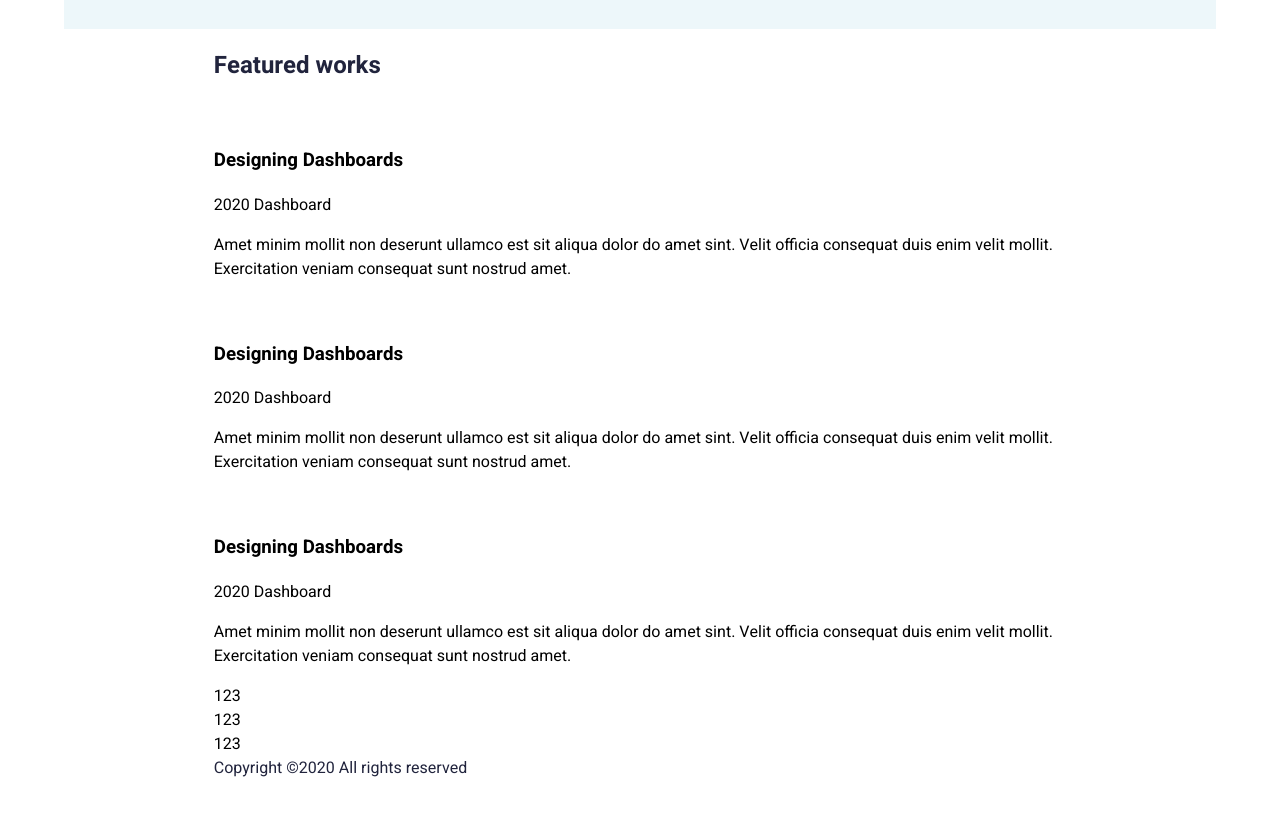
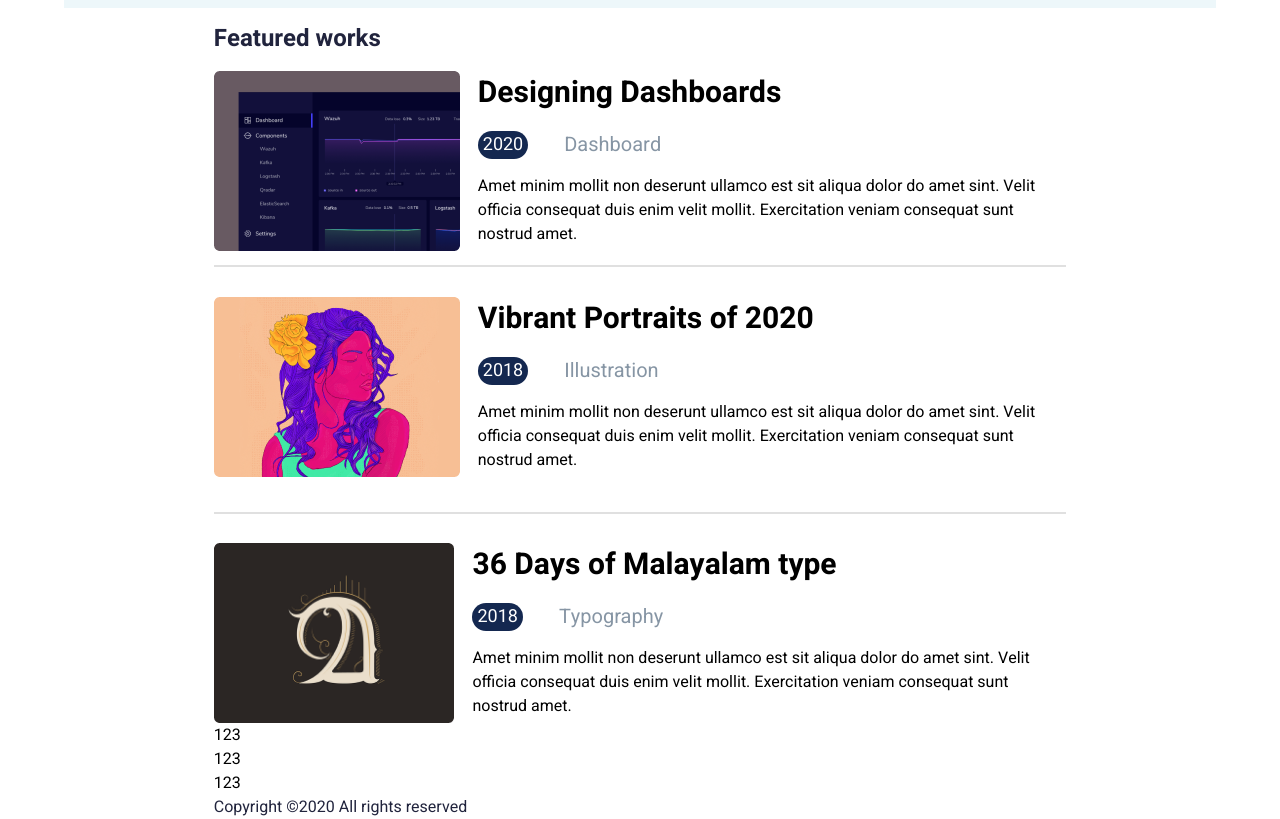
Before and after one commit to ivansheshin/Portfolio, a website: page app/index.html in a window 1280 px wide. Shown: the part 880-1699 px from the top of the page. Before the commit the page ends 1660 px from the top, so only its background shows below. Drawn offline with Linux system fonts and the light colour scheme.

Commit message:
Стилизация работ на главной странице

```diff
--- a/app/index.html
+++ b/app/index.html
@@ -32,7 +32,7 @@
                     Velit officia consequat duis enim velit mollit. Exercitation veniam consequat sunt nostrud amet.</p>
                 <button class="resume__button">Download Resume</button>
             </div>
-            <img class="resume__img" src="./images/avatar.png" width="243" height="243">
+            <img class="resume__img" src="./images/avatar.png" width="243" height="243" alt="avatar">
         </section>
     </div>
     <div class="background">
@@ -71,12 +71,13 @@
     <div class="index-container">
         <section class="works">
             <h2 class="works__header">Featured works</h2>
-            <div class="works__content">
-                <a href="">
-                    <img class="works__image" alt="">
+            <a href="#" aria-label="work's page">
+                <div class="works__content works__content_first">
+
+                    <img class="works__image" alt="dashboard" src="./images/dashboard.png" width="246" height="180">
                     <div class="works__text-content">
                         <h3 class="works__title">Designing Dashboards</h3>
-                        <div class="works__type">
+                        <div class="works__info">
                             <span class="works__data">2020</span>
                             <span class="works__type">Dashboard</span>
                         </div>
@@ -84,39 +85,43 @@
                             Velit officia consequat duis enim velit mollit. Exercitation veniam consequat sunt nostrud
                             amet.</p>
                     </div>
-                </a>
-            </div>
-            <div class="works__content">
-                <a href="">
-                    <img class="works__image" alt="">
+
+                </div>
+            </a>
+            <a href="#" aria-label="work's page">
+                <div class="works__content works__content_second">
+
+                    <img class="works__image" alt="girl's portrait" src="./images/portrait.png" width="246" height="180">
                     <div class="works__text-content">
-                        <h3 class="works__title">Designing Dashboards</h3>
-                        <div class="works__type">
-                            <span class="works__data">2020</span>
-                            <span class="works__type">Dashboard</span>
+                        <h3 class="works__title">Vibrant Portraits of 2020</h3>
+                        <div class="works__info">
+                            <span class="works__data">2018</span>
+                            <span class="works__type">Illustration</span>
                         </div>
                         <p class="works__text">Amet minim mollit non deserunt ullamco est sit aliqua dolor do amet sint.
                             Velit officia consequat duis enim velit mollit. Exercitation veniam consequat sunt nostrud
                             amet.</p>
                     </div>
-                </a>
-            </div>
-            <div class="works__content">
-                <a href="">
-                    <img class="works__image" alt="">
+
+                </div>
+            </a>
+            <a href="#" aria-label="work's page">
+                <div class="works__content" >
+
+                    <img class="works__image" alt="malayalam" src="./images/malayalam.png" width="246" height="180">
                     <div class="works__text-content">
-                        <h3 class="works__title">Designing Dashboards</h3>
-                        <div class="works__type">
-                            <span class="works__data">2020</span>
-                            <span class="works__type">Dashboard</span>
+                        <h3 class="works__title">36 Days of Malayalam type</h3>
+                        <div class="works__info">
+                            <span class="works__data">2018</span>
+                            <span class="works__type">Typography</span>
                         </div>
                         <p class="works__text">Amet minim mollit non deserunt ullamco est sit aliqua dolor do amet sint.
                             Velit officia consequat duis enim velit mollit. Exercitation veniam consequat sunt nostrud
                             amet.</p>
                     </div>
-                </a>
-            </div>
 
+                </div>
+            </a>
 
         </section>
     </div>
--- a/app/scss/header.scss
+++ b/app/scss/header.scss
@@ -11,10 +11,5 @@
 }
 .header-nav-list{
     display: flex;
-    &__item{
-        margin-right: 36px;
-    }
-    &:last-child{
-        margin-right: 0;
-    }
+    gap: 36px;
 }
--- a/app/scss/posts.scss
+++ b/app/scss/posts.scss
@@ -9,6 +9,10 @@
     &__content{
         display: flex;
         justify-content: space-between;
+        gap: 20px;
+
+        // align-self: center;
+        // justify-self: center;
     }
     &-navigation__title{
         font-size: 22px;
@@ -17,11 +21,10 @@
     }
     &__item{
         background-color: #FFF;
-        margin-right: 20px;
         padding: 24px 21px 35px 23px;
-    }
-    &__item:last-child{
-        margin-right: 0;
+        align-self: center;
+        justify-self: center;
+
     }
     &__desc{
         display: flex;
--- a/app/scss/resume.scss
+++ b/app/scss/resume.scss
@@ -8,6 +8,7 @@
     }
     &__title{
         font-size: 44px;
+        line-height: 60px;
         font-weight: 700;
     }
     &__paragraph{
--- a/app/scss/style.scss
+++ b/app/scss/style.scss
@@ -1,19 +1,24 @@
 @import 'header.scss';
 @import 'resume.scss';
 @import 'posts.scss';
+@import 'works.scss';
 
 
 
 body {
     font-family: 'Heebo', sans-serif;
     font-size: 16px;
+    line-height: 24px;
     max-width: 1152px;
     padding: 0;
     margin: 0 auto;
     box-sizing: border-box;
     color: #21243D;
 }
-
+img{
+    max-width: 100%;
+    height: auto;
+}
 .index-container {
     width: 74%;
     margin: 0 auto;
--- /dev/null
+++ b/app/scss/works.scss
@@ -0,0 +1,67 @@
+.works__content {
+    display: flex;
+    gap: 18px;
+
+    &_first {
+        margin-bottom: 46px;
+        position: relative;
+    }
+    &_first::after{
+        position: absolute;
+        content: "";
+        top: 194px;
+        width: 100%;
+        height: 2px;
+        background-color: #E0E0E0;
+    }
+
+    &_second {
+        margin-bottom: 66px;
+        position: relative;
+    }
+    &_second::after{
+        position: absolute;
+        content: "";
+        top: 215px;
+        width: 100%;
+        height: 2px;
+        background-color: #E0E0E0;
+    }
+}
+
+.works__image {
+    width: 246px;
+    height: 180px;
+}
+
+.works__title {
+    font-size: 30px;
+    line-height: 44px;
+}
+
+.works__title,
+.works__text {
+    margin: 0;
+}
+
+.works__info {
+    display: flex;
+    align-items: center;
+    margin: 15px 0;
+}
+
+.works__data {
+    font-size: 18px;
+    line-height: 18px;
+    margin-right: 36px;
+    padding: 5px;
+    color: #fff;
+    background-color: #142850;
+    border-radius: 16px;
+}
+
+.works__type {
+    font-size: 20px;
+    line-height: 29px;
+    color: #8695A4;
+}
```
Also changed, not shown: app/css/style.min.css, app/images/dashboard.png (added), app/images/malayalam.png (added), app/images/portrait.png (added).
